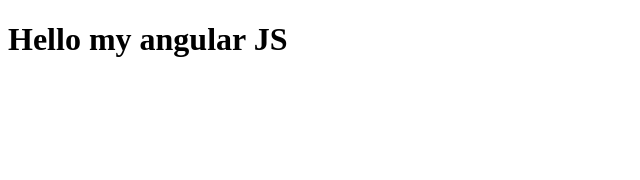
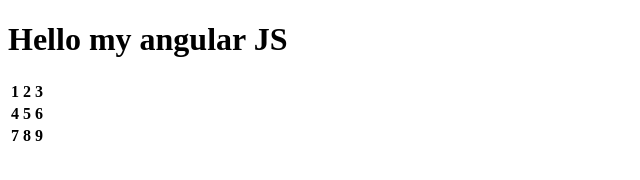
Before and after one commit to ljknee/angular-learning, a plain HTML site: page index.html in a window 1280 px wide. Shown: the whole page, without its empty margins (0-640 px from the left). Drawn offline with Linux system fonts and the light colour scheme.

Commit message:
index.html has been modified by adding table datas.

```diff
--- a/index.html
+++ b/index.html
@@ -3,8 +3,31 @@
   <head>
     <meta charset="utf-8">
     <title>Hello Angular JS</title>
+    <style media="screen">
+      td {
+        font-weight: bold;
+        align-content: center;
+      }
+    </style>
   </head>
   <body>
     <h1>Hello my angular JS</h1>
+    <table>
+      <tr>
+        <td>1</td>
+        <td>2</td>
+        <td>3</td>
+      </tr>
+      <tr>
+        <td>4</td>
+        <td>5</td>
+        <td>6</td>
+      </tr>
+      <tr>
+        <td>7</td>
+        <td>8</td>
+        <td>9</td>
+      </tr>
+    </table>
   </body>
 </html>
```
